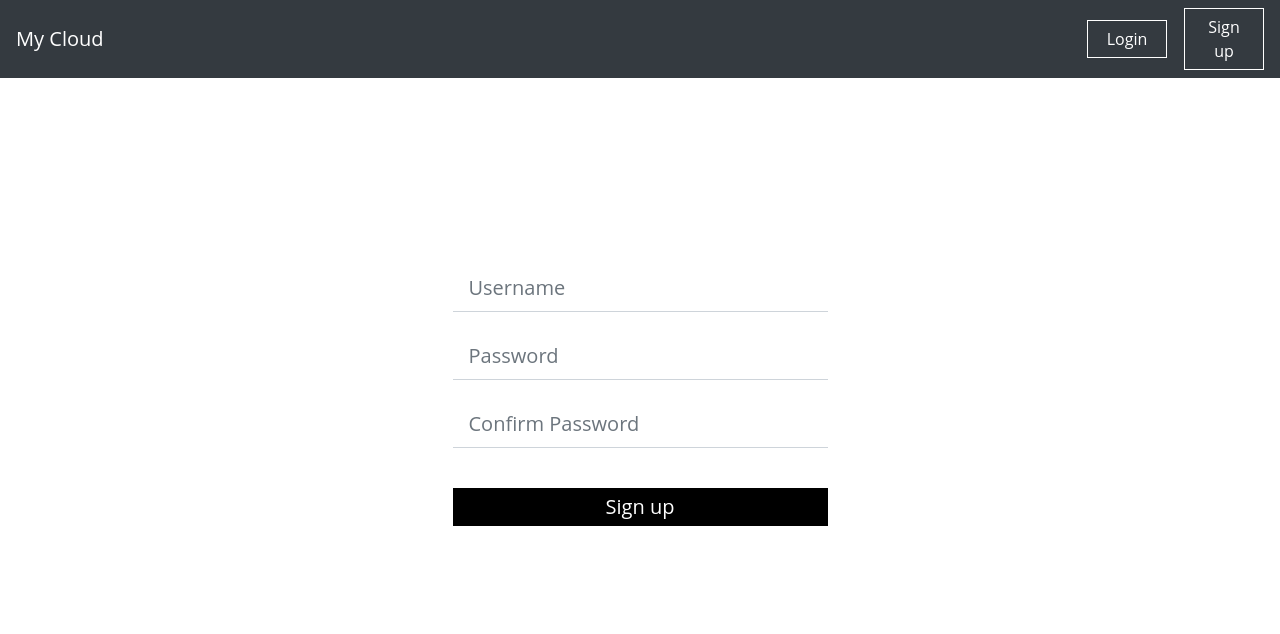
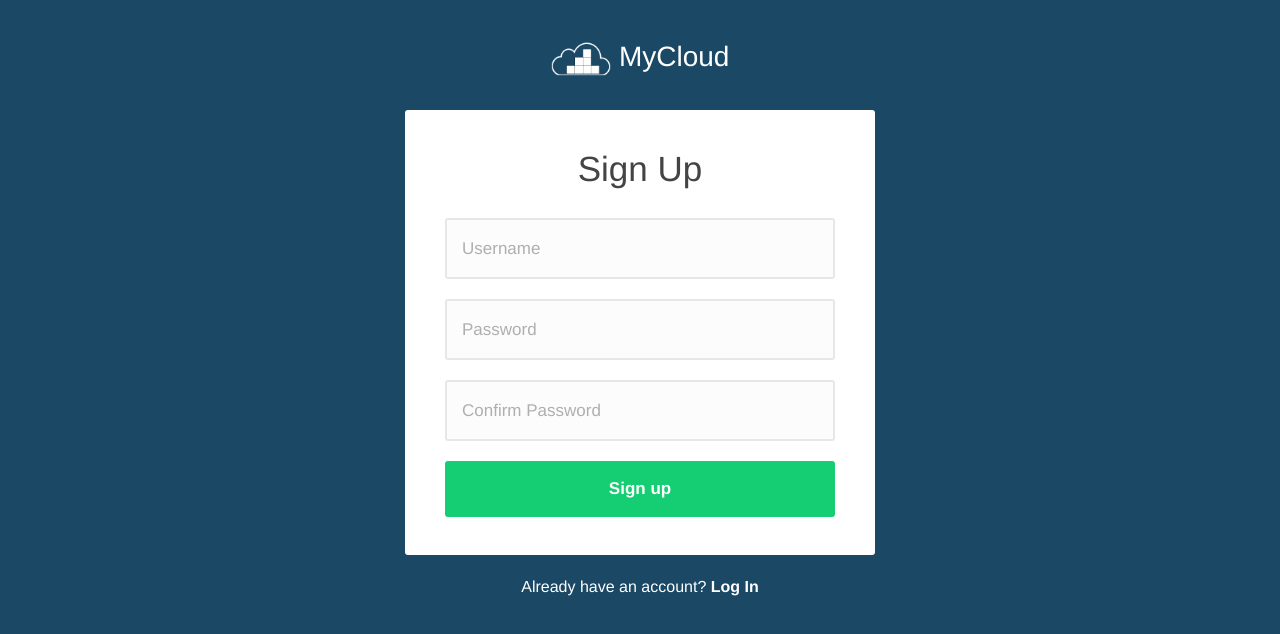
Before and after one commit to Shanmugapriya03/My-Cloud-FrontEnd, an Angular app: page /signup in a window 1280 px wide. Shown: the top 634 px of the page. Built offline with nearby package versions, Linux system fonts and the light colour scheme.

Commit message:
changed ui

```diff
--- a/src/app/app.component.html
+++ b/src/app/app.component.html
@@ -1,2 +1 @@
-<header></header>
 <router-outlet></router-outlet>
--- a/src/app/app.module.ts
+++ b/src/app/app.module.ts
@@ -26,7 +26,7 @@ import { DashboardComponent } from './dashboard/dashboard.component';
     FormsModule,
     HttpModule,
     RouterModule.forRoot([
-        {path : '' , component : WelcomeComponent},
+        {path : '' , component : LoginComponent},
         {path : 'login' , component : LoginComponent},
         {path : 'signup' , component : SignupComponent},
         {path : 'dashboard', component : DashboardComponent}
--- a/src/app/dashboard/dashboard.component.css
+++ b/src/app/dashboard/dashboard.component.css
@@ -1,8 +1,8 @@
-div.container{
+/*div.container{
     margin: 0;
     position: absolute;
     top: 40%;
     left: 50%;
     margin-right: -50%;
     transform: translate(-50%, -50%);
- }
+ }*/
--- a/src/app/dashboard/dashboard.component.html
+++ b/src/app/dashboard/dashboard.component.html
@@ -1,4 +1,5 @@
-<div class="container">
+<header></header>
+<!--div class="container">
   <div class="row justify-content-center align-items-center">
       <div class="col col-xs-8">
         <table class="table table-hover">
@@ -23,4 +24,4 @@
       </table>
       </div>
   </div>
-</div>
+</div-->
--- a/src/app/header/header.component.css
+++ b/src/app/header/header.component.css
@@ -1,12 +1,126 @@
-button{
-  color: white;
-  border-radius: 0px;
-  border-color: white;
-  width: 80px;
+.nav-bar {
+    width: 100%;
+    background: #fff;
+        background-color: rgb(255, 255, 255);
+        background-image: none;
+        background-repeat: repeat;
+        background-attachment: scroll;
+        background-clip: border-box;
+        background-origin: padding-box;
+        background-position-x: 0%;
+        background-position-y: 0%;
+        background-size: auto auto;
+    top: 0;
+    z-index: 11;
+    height: 100px;
 }
-button:hover{
-  border-color: black;
-  cursor: pointer;
-  color: black;
-  background-color: white;
+article, aside, details, figcaption, figure, footer, header, hgroup, nav, section, summary {
+    display: block;
 }
+.nav_controls{
+  position: relative;
+  box-sizing: border-box;
+  margin: 0 auto;
+  margin-top: 0px;
+  margin-right: auto;
+  margin-bottom: 0px;
+  margin-left: auto;
+  width: 1000px;
+}
+.row {
+    width: 100%;
+    max-width: 62.5rem;
+    margin: 0 auto;
+        margin-top: 0px;
+        margin-right: auto;
+        margin-bottom: 0px;
+        margin-left: auto;
+}
+*, ::after, ::before {
+    box-sizing: border-box;
+}
+.columns {
+    position: relative;
+    padding-left: .5rem;
+    padding-right: .5rem;
+    float: left;
+}
+.small-9 {
+    width: 75%;
+}
+.nav_controls .navLink {
+    display: block;
+    float: left;
+    color: #676767;
+    padding: 0;
+    border-bottom: 0;
+    position: relative;
+    line-height: 80px;
+    margin-right: 25px;
+    font-weight: 600;
+    font-style: normal;
+    padding: 0;
+        padding-top: 0px;
+        padding-right: 0px;
+        padding-bottom: 0px;
+        padding-left: 0px;
+    border-bottom: 0;
+        border-bottom-width: 0px;
+        border-bottom-style: none;
+        border-bottom-color: currentcolor;
+    position: relative;
+}
+.nav_controls .navLink:first-of-type{
+    margin-left: 25px;
+}
+.nav_controls .navLink:focus, .nav_controls .navLink:hover{
+    outline: 0;
+    outline-width: 0px;
+    outline-style: none;
+    outline-color: currentcolor;
+    color: #1A4865;
+    text-decoration: underline;
+}
+.nav_controls .logo-wrapper{
+  margin-top: 24px;
+  width: 50px;
+  height: 30px;
+  display: block;
+  float: left;
+  border: 0;
+  position: relative;
+}
+.nav_controls .Logo{
+    margin-top: 24px;
+    width: 30px;
+    height: 30px;
+    text-indent: -9999px;
+    display: block;
+    float: left;
+    border: 0;
+    position: relative;
+}
+a {
+    color: #1A4865;
+    padding-bottom: 1px;
+    text-decoration:none;
+    text-decoration-color: currentcolor;
+    text-decoration-line: none;
+    text-decoration-style: solid;
+}
+a:hover {
+    cursor: pointer;
+}
+.nav_controls .navLink.active, .nav_controls .navLink.active:focus{
+    color: #1A4865;
+}
+[class*="column"] + [class*="column"]:last-child {
+    float: right;
+}
+.small-3 {
+    width: 25%;
+}
+.small-3 button{
+  margin-top: 25px;
+  float: right;
+}
--- a/src/app/header/header.component.html
+++ b/src/app/header/header.component.html
@@ -1,10 +1,18 @@
-<nav class="navbar navbar-dark bg-dark justify-content-between">
-  <a class="navbar-brand" href="#" style="color:white;">My Cloud</a>
-
-  <div class="justify-content-between">
-      <button class="btn btn-outline-dark my-2 my-sm-0" *ngIf=!check type="button" routerLink="/login">Login</button>&nbsp;&nbsp;&nbsp;&nbsp;
-      <button class="btn btn-outline-dark my-2 my-sm-0" *ngIf=!check type="button" routerLink="/signup">Sign up</button>
-      <button class="btn btn-outline-dark my-2 my-sm-0" *ngIf=check type="button" (click)=logout() routerLink="/">Logout</button>
+<div class="nav-bar">
+  <div class="nav_controls">
+    <div class="row">
+      <div class="columns small-9">
+        <div class="logo-wrapper">
+          <img class="logo" src="/assets/cloud-logo.png" alt="" height="35">
+        </div>
+            <a routerLink="/" class="navLink active">Containers</a>
+            <a routerLink="/" class="navLink">Spaces</a>
+            <a routerLink="/" class="navLink">Images</a>
+            <a routerLink="/" class="navLink">Networking</a>
+      </div>
+      <div class="columns small-3 stackRight">
+          <button type="button" class="btn btn-outline-secondary" *ngIf=check (click)=logout() routerLink="/">Logout</button>
+      </div>
+    </div>
   </div>
-
-</nav>
+</div>
--- a/src/app/login/login.component.css
+++ b/src/app/login/login.component.css
@@ -1,30 +1,128 @@
-div.container{
+ .login {
+  background: #1A4865;
+  font-family: "proxima-nova";
+  padding: 0;
   margin: 0;
-    position: absolute;
-    top: 50%;
-    left: 50%;
-    margin-right: -50%;
-    transform: translate(-50%, -50%);
 }
- .main{
-   padding: 50px;
-   padding-bottom: 80px !important;
+ .login * {
+    box-sizing: border-box;
+    font-family: "proxima-nova", helvetica;
 }
- input{
-   border-radius: 0px !important;
-   border-top-style: hidden;
-   border-left-style: hidden;
-   border-right-style: hidden;
+.login .logo {
+    display: block;
+    height: 75px;
+    text-align: center;
+    color: white;
+    font-weight:900 !important;
+    font-size-adjust: auto;
+    padding-top: 40px;
+    margin: 0 auto 30px;
+        margin-top: 0px;
+        margin-right: auto;
+        margin-bottom: 35px;
+        margin-left: auto;
 }
- button{
-   border-radius: 0px;
-   border-color: black;
-   background-color: black;
-   line-height: 20px;
+.login .vertical-form {
+    margin: 0 auto;
+    width: 470px;
+    padding: 40px;
+    padding-bottom: 40px;
+    border-radius: 3px;
+    background: white;
+}
+.login .vertical-form legend {
+  text-align: center;
+  font-weight: 300;
+  color: #444;
+  margin: 0 auto 45px;
+      margin-top: 0px;
+      margin-right: auto;
+      margin-bottom: 30px;
+      margin-left: auto;
+  font-size: 35px;
+  line-height: 38px;
+  text-transform: none;
+  letter-spacing: 0;
+
+}
+.login .vertical-form legend:after {
+  display: none;
+}
+.login .vertical-form ::-webkit-input-placeholder {
+  color: #afafaf;
+  font-size: 17px !important;
+}
+.login .vertical-form input[type='text'], .login .vertical-form input[type='password'],  .login .vertical-form button[type='button']{
+  background: #fcfcfc;
+  border: 2px solid #e7e7e7;
+  margin: 20px auto;
+  padding: 15px;
+  width: 100%;
+  display: block;
+  border-radius: 3px;
+  font-size: 18px !important;
+  transition: opacity 0.4s;
+  text-align: left;
+  height: auto;
+  -webkit-appearance: none;
+}
+.login .vertical-form input[type='text']:focus, .login .vertical-form input[type='password']:focus, .login .vertical-form button[type='button']:focus{
+  border-color: #E7E7E7;
+  box-shadow: none;
+}
+.login .vertical-form button[type='button'] {
  color: white;
+ background: #15CD72;
+ border: 0;
+ font-weight: 600 !important;
+ font-size: 17px !important;
+ text-align: center;
+ cursor: pointer;
+ margin-bottom: 0;
+ height: auto;
+ -webkit-appearance: none;
 }
- button:hover{
-   cursor: pointer;
-   background-color:white ;
-   color: black;
+.login .vertical-form button:hover[type='button'] {
+ background-color: #0CB863;
+ -webkit-transition: background 0.1s;
+ -moz-transition: background 0.1s;
+ -o-transition: background 0.1s;
+ transition: background 0.1s;
 }
+.login .vertical-form p {
+    font-size: 17px !important;
+    line-height: 1.5;
+    text-align: center;
+    margin: 0;
+    margin-top: 0px;
+    margin-bottom: 0px;
+    margin-top: 10px;
+    color: #666;
+}
+.login .vertical-form p a {
+  color: #1A4865;
+  text-decoration: none;
+}
+ .login .vertical-form.sign-in{
+    padding-bottom: 20px;
+}
+.login .vertical-form.sign-in p{
+  padding-top: 8px;
+}
+  .login .footer {
+    text-align: center;
+    color: white;
+    margin: 20px auto;
+  }
+  .login .footer a {
+      font-weight: 600 !important;
+      color: white;
+      border: 0;
+      padding: 0;
+  }
+  .login .footer a:hover {
+    color: #E7F1F9;
+  }
+  .login .footer p {
+    margin-bottom: 40px;
+  }
--- a/src/app/login/login.component.html
+++ b/src/app/login/login.component.html
@@ -1,18 +1,18 @@
-<div class="container">
-  <div class="row justify-content-center align-items-center">
-      <div class="col"></div>
-      <div class="col-5 main">
-        <br/>
-          <div class="input-group input-group-lg">
+<div class="login">
+      <div class="logo">
+        <h3><img src="/assets/cloud.png" alt="" height="35">
+        MyCloud</h3>
+      </div>
+      <div class="col-5 vertical-form sign-in">
+            <legend>Log In</legend>
             <input type="text" class="form-control" placeholder="Username" [(ngModel)]="username">
-          </div>
-        <br/>
-          <div class="input-group input-group-lg">
             <input type="password" class="form-control" placeholder="Password" [(ngModel)]="password">
-          </div>
-          <br/><br/>
-            <button type="button" class="btn btn-lg btn-block" (click)=login()>Login</button>
-    </div>
-    <div class="col"></div>
-  </div>
+            <button type="button" class="btn btn-lg btn-block" (click)=login()>Log In</button>
+            <p>Forgot Password?</p>
+      </div>
+      <div class="footer">
+        <p>Don't have an account?
+          <a routerLink="/signup">Sign Up</a>
+        </p>
+      </div>
 </div>
--- a/src/app/signup/signup.component.css
+++ b/src/app/signup/signup.component.css
@@ -1,30 +1,128 @@
-div.container{
-    margin: 0;
-    position: absolute;
-    top: 50%;
-    left: 50%;
-    margin-right: -50%;
-    transform: translate(-50%, -50%);
+.signup {
+ background: #1A4865;
+ font-family: "proxima-nova";
+ padding: 0;
+ margin: 0;
+}
+.signup * {
+   box-sizing: border-box;
+   font-family: "proxima-nova", helvetica;
+}
+.signup .logo {
+   display: block;
+   height: 75px;
+   text-align: center;
+   color: white;
+   font-weight:900 !important;
+   font-size-adjust: auto;
+   padding-top: 40px;
+   margin: 0 auto 30px;
+       margin-top: 0px;
+       margin-right: auto;
+       margin-bottom: 35px;
+       margin-left: auto;
+}
+.signup .vertical-form {
+   margin: 0 auto;
+   width: 470px;
+   padding: 40px;
+   padding-bottom: 40px;
+   border-radius: 3px;
+   background: white;
+}
+.signup .vertical-form legend {
+ text-align: center;
+ font-weight: 300;
+ color: #444;
+ margin: 0 auto 45px;
+     margin-top: 0px;
+     margin-right: auto;
+     margin-bottom: 30px;
+     margin-left: auto;
+ font-size: 35px;
+ line-height: 38px;
+ text-transform: none;
+ letter-spacing: 0;
+
+}
+.signup .vertical-form legend:after {
+ display: none;
+}
+.signup .vertical-form ::-webkit-input-placeholder {
+ color: #afafaf;
+ font-size: 17px !important;
+}
+.signup .vertical-form input[type='text'], .signup .vertical-form input[type='password'],  .signup .vertical-form button[type='button']{
+ background: #fcfcfc;
+ border: 2px solid #e7e7e7;
+ margin: 20px auto;
+ padding: 15px;
+ width: 100%;
+ display: block;
+ border-radius: 3px;
+ font-size: 18px !important;
+ transition: opacity 0.4s;
+ text-align: left;
+ height: auto;
+ -webkit-appearance: none;
+}
+.signup .vertical-form input[type='text']:focus, .signup .vertical-form input[type='password']:focus, .signup .vertical-form button[type='button']:focus{
+ border-color: #E7E7E7;
+ box-shadow: none;
+}
+.signup .vertical-form button[type='button'] {
+color: white;
+background: #15CD72;
+border: 0;
+font-weight: 600 !important;
+font-size: 17px !important;
+text-align: center;
+cursor: pointer;
+margin-bottom: 0;
+height: auto;
+-webkit-appearance: none;
+}
+.signup .vertical-form button:hover[type='button'] {
+background-color: #0CB863;
+-webkit-transition: background 0.1s;
+-moz-transition: background 0.1s;
+-o-transition: background 0.1s;
+transition: background 0.1s;
+}
+.signup .vertical-form p {
+   font-size: 17px !important;
+   line-height: 1.5;
+   text-align: center;
+   margin: 0;
+   margin-top: 0px;
+   margin-bottom: 0px;
+   margin-top: 10px;
+   color: #666;
+}
+.signup .vertical-form p a {
+ color: #1A4865;
+ text-decoration: none;
+}
+.signup .vertical-form.sign-up{
+   padding-bottom: 20px;
+}
+.signup .vertical-form.sign-up p{
+ padding-top: 8px;
+}
+ .signup .footer {
+   text-align: center;
+   color: white;
+   margin: 20px auto;
  }
- .main{
-   padding: 50px;
-   padding-bottom: 80px !important;
+ .signup .footer a {
+     font-weight: 600 !important;
+     color: white;
+     border: 0;
+     padding: 0;
  }
- input{
-   border-radius: 0px !important;
-   border-top-style: hidden;
-   border-left-style: hidden;
-   border-right-style: hidden;
+ .signup .footer a:hover {
+   color: #E7F1F9;
  }
- button{
-   border-radius: 0px;
-   border-color: black;
-   background-color: black;
-   line-height: 20px;
-   color: white;
+ .signup .footer p {
+   margin-bottom: 40px;
  }
- button:hover{
-   cursor: pointer;
-   background-color:white ;
-   color: black;
- }
--- a/src/app/signup/signup.component.html
+++ b/src/app/signup/signup.component.html
@@ -1,22 +1,19 @@
-<div class="container">
-  <div class="row justify-content-center align-items-center">
-      <div class="col"></div>
-      <div class="col-5 main">
-        <br/>
-          <div class="input-group input-group-lg">
+<div class="signup">
+    <div class="logo">
+      <h3><img src="/assets/cloud.png" alt="" height="35">
+      MyCloud</h3>
+      </div>
+      <div class="col-5  vertical-form sign-up">
+            <legend>Sign Up</legend>
             <input type="text" class="form-control" placeholder="Username" [(ngModel)]="username">
-          </div>
-        <br/>
-          <div class="input-group input-group-lg">
             <input type="password" class="form-control" placeholder="Password" [(ngModel)]="password">
-          </div>
-        <br/>
-          <div class="input-group input-group-lg">
             <input type="password" class="form-control" placeholder="Confirm Password" [(ngModel)]="rpassword">
-          </div>
-          <br/><br/>
             <button type="button" class="btn btn-lg btn-block" (click)=signup()>Sign up</button>
-    </div>
-    <div class="col"></div>
-  </div>
+            <p></p>
+      </div>
+      <div class="footer">
+        <p>Already have an account?
+          <a routerLink="/login">Log In</a>
+        </p>
+      </div>
 </div>
--- a/src/styles.css
+++ b/src/styles.css
@@ -1,7 +1,8 @@
 /* You can add global styles to this file, and also import other style files */
 @import '~bootstrap/dist/css/bootstrap.min.css';
-body{
-  font-family: Open Sans,sans-serif;
-  font-size: 13px;
-  line-height: 20px;
+body {
+    font-family: "proxima-nova", "proxima nova", "helvetica neue", "helvetica", "arial", sans-serif;
+    background: #1A4865;
+    padding: 0;
+    margin: 0;
 }
```
Also changed, not shown: src/app/dashboard/dashboard.component.ts (+1 -20 lines), src/assets/cloud-logo.png (added), src/assets/cloud.png (added). Lines whose indentation alone changed are shown as unchanged.
